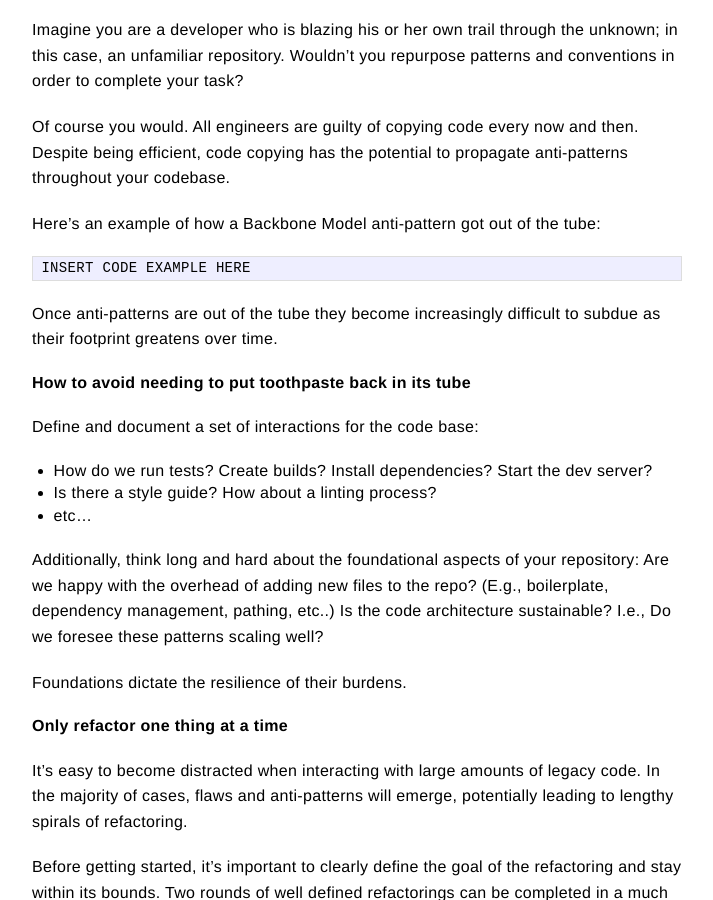
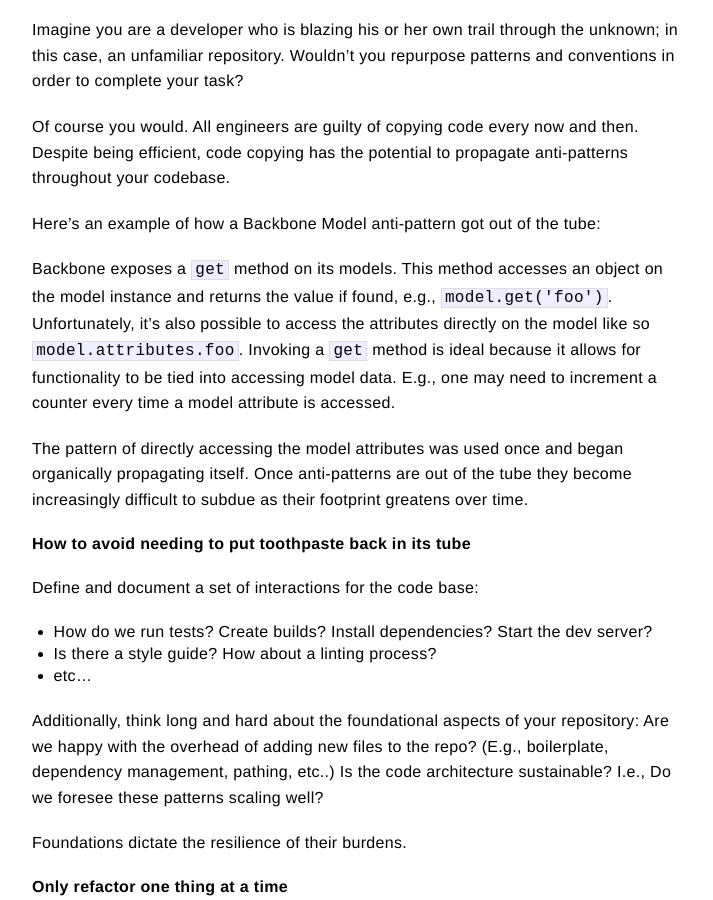
Before and after one commit to venmo/venmo.github.io, a Jekyll site: the page built from _posts/2014-11-11-migrating-webviews.md, in a window 1280 px wide and 900 px high, scrolled down 714 px. Shown: the whole window, without its empty margins (283-996 px from the left). Built offline with Jekyll 4.4.1, drawn with Linux system fonts in a browser that asks for light colours; Markdown is read by kramdown in place of the engine named in the settings.

````diff
--- a/_posts/2014-11-11-migrating-webviews.md
+++ b/_posts/2014-11-11-migrating-webviews.md
@@ -17,11 +17,9 @@
 
 Here's an example of how a Backbone Model anti-pattern got out of the tube:
 
-```js
-INSERT CODE EXAMPLE HERE
-```
+Backbone exposes a `get` method on its models. This method accesses an object on the model instance and returns the value if found, e.g., `model.get('foo')`. Unfortunately, it's also possible to access the attributes directly on the model like so `model.attributes.foo`. Invoking a `get` method is ideal because it allows for functionality to be tied into accessing model data. E.g., one may need to increment a counter every time a model attribute is accessed.
 
-Once anti-patterns are out of the tube they become increasingly difficult to subdue as their footprint greatens over time.
+The pattern of directly accessing the model attributes was used once and began organically propagating itself. Once anti-patterns are out of the tube they become increasingly difficult to subdue as their footprint greatens over time.
 
 #How to avoid needing to put toothpaste back in its tube
 Define and document a set of interactions for the code base:
````
